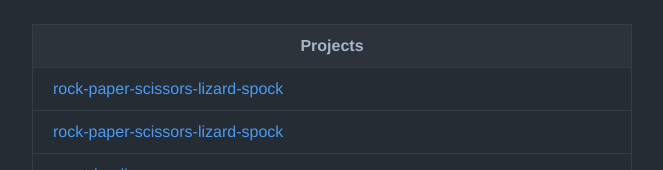
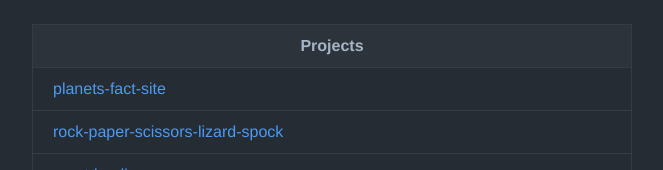
Before and after one commit to fjodor-dev/Git-Pages, a plain HTML site: page index.html in a window 1280 px wide. Shown: the top 170 px of the page, without its empty margins (308-971 px from the left). Drawn offline with Linux system fonts and the light colour scheme.

Commit message:
Update index.html

```diff
--- a/index.html
+++ b/index.html
@@ -53,7 +53,7 @@ a:hover{
     <table>
         <th>Projects</th>
         <tr>
-            <td><a href="planets-fact-site/index.html">rock-paper-scissors-lizard-spock</a></td>
+            <td><a href="planets-fact-site/index.html">planets-fact-site</a></td>
         </tr>
         <tr>
             <td><a href="rock-paper-scissors-lizard-spock/index.html">rock-paper-scissors-lizard-spock</a></td>
```
